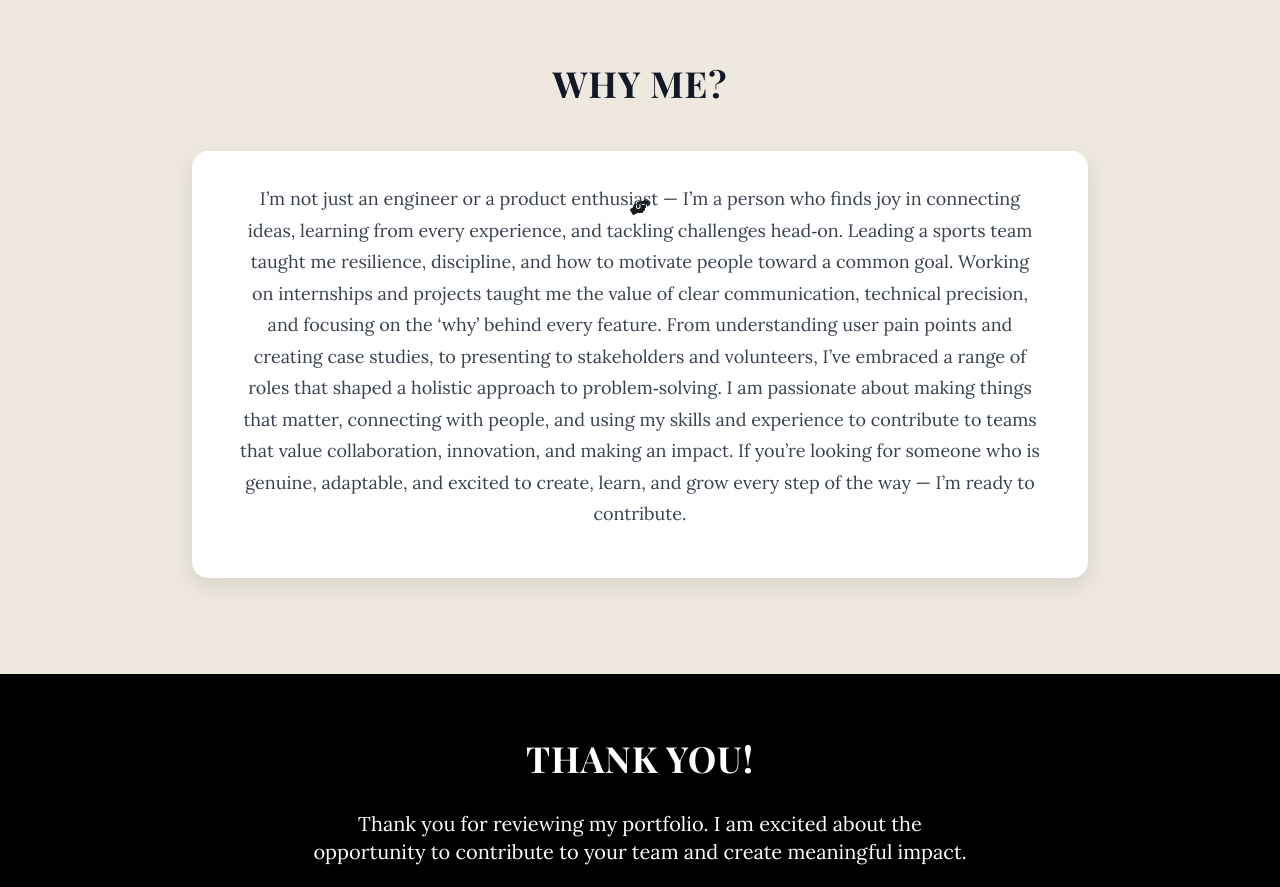
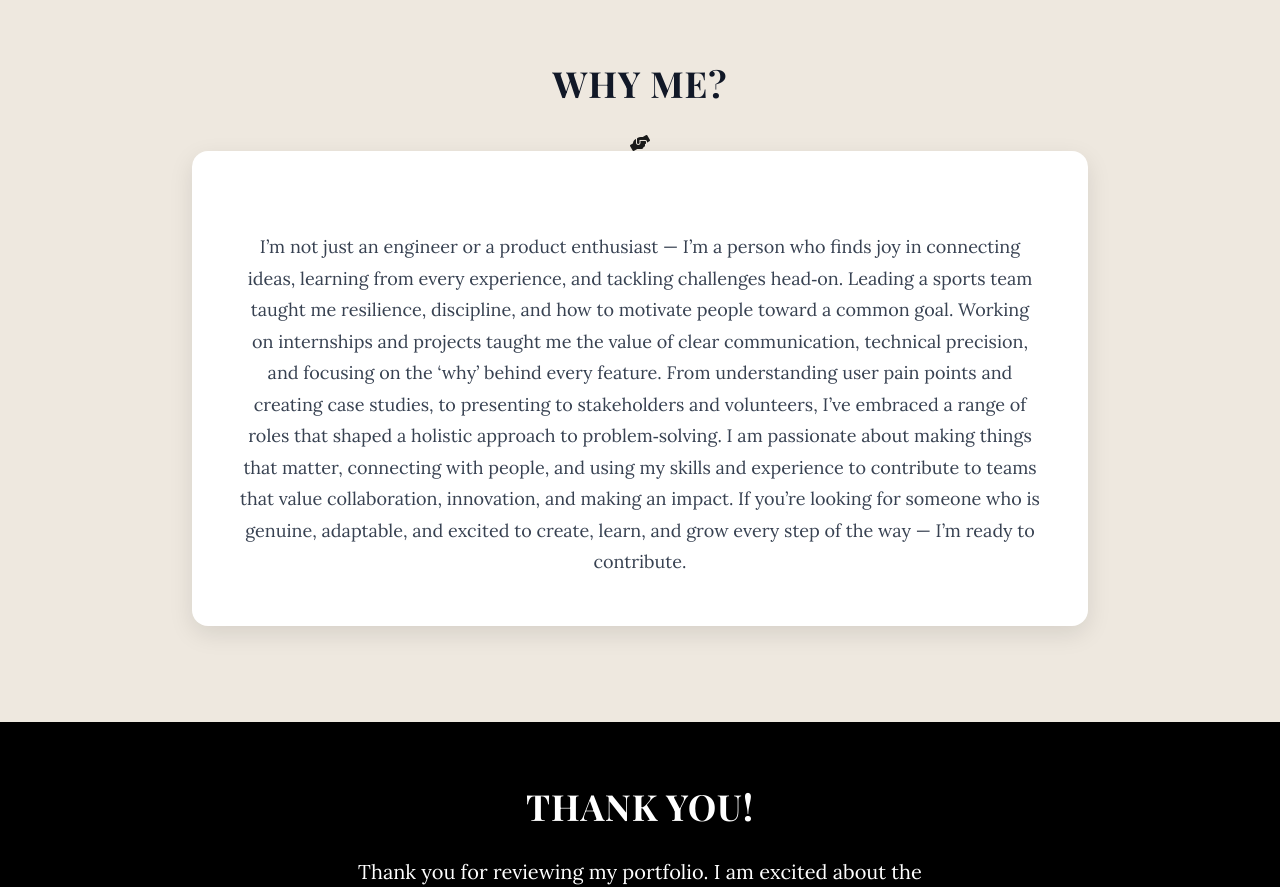
Before and after one commit to Labhanshuvyas/Labhanshuvyas.github.io, a plain HTML site: page index.html in a window 1280 px wide. Shown: the part 4160-5047 px from the top of the page. Drawn offline with nearby package versions, Linux system fonts and the light colour scheme.

Commit message:
Update index.html

```diff
--- a/index.html
+++ b/index.html
@@ -423,8 +423,8 @@
             color: #1A1A1A; /* Changed icon color to black */
             width: 80px; /* Reverted size */
             height: 80px; /* Reverted size */
-            margin-bottom: -7rem; /* No margin-bottom on icon */
-            margin-top: 0rem; /* Pushed further up to create more space from top of box */
+            margin-bottom: 0rem; /* No margin-bottom on icon */
+            margin-top: -4rem; /* Pushed further up to create more space from top of box */
         }
 
         #why-me-text {
```
